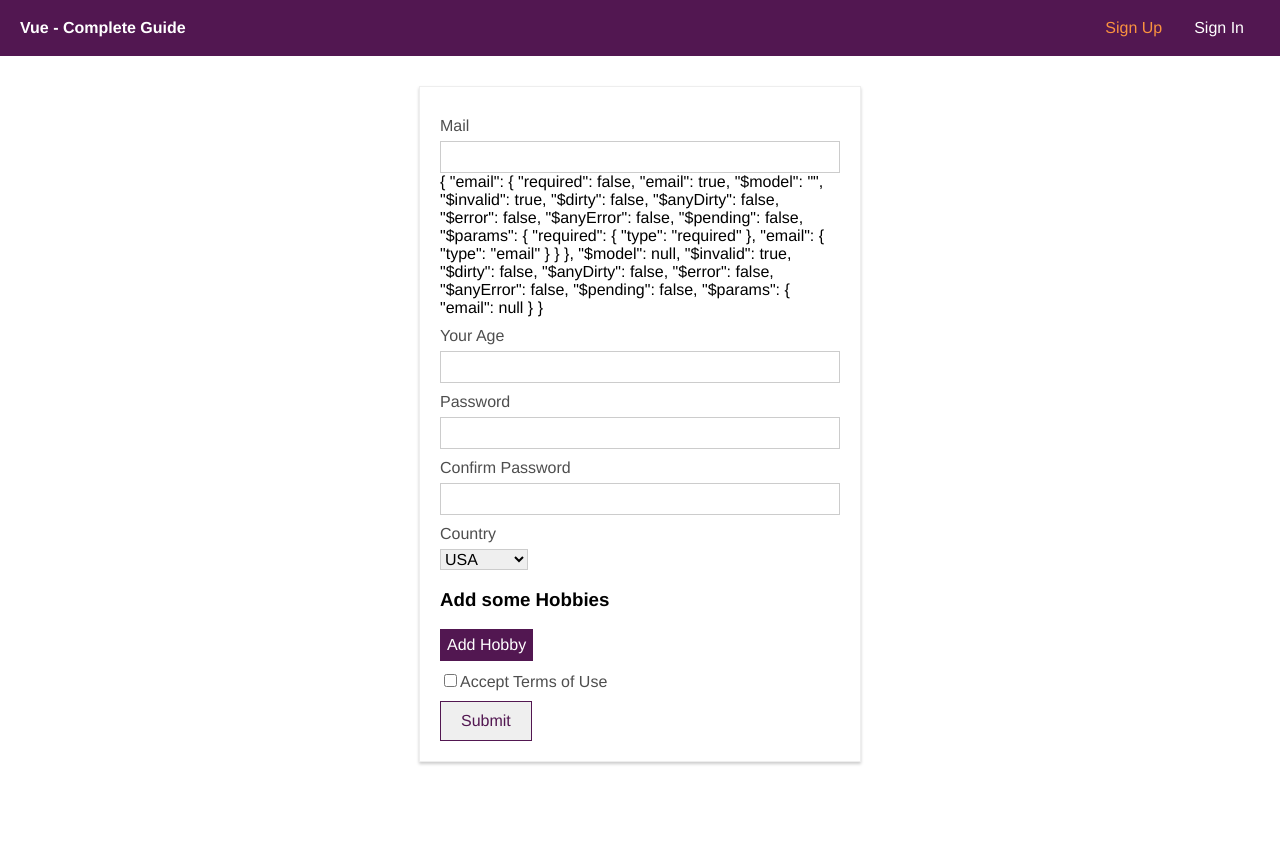
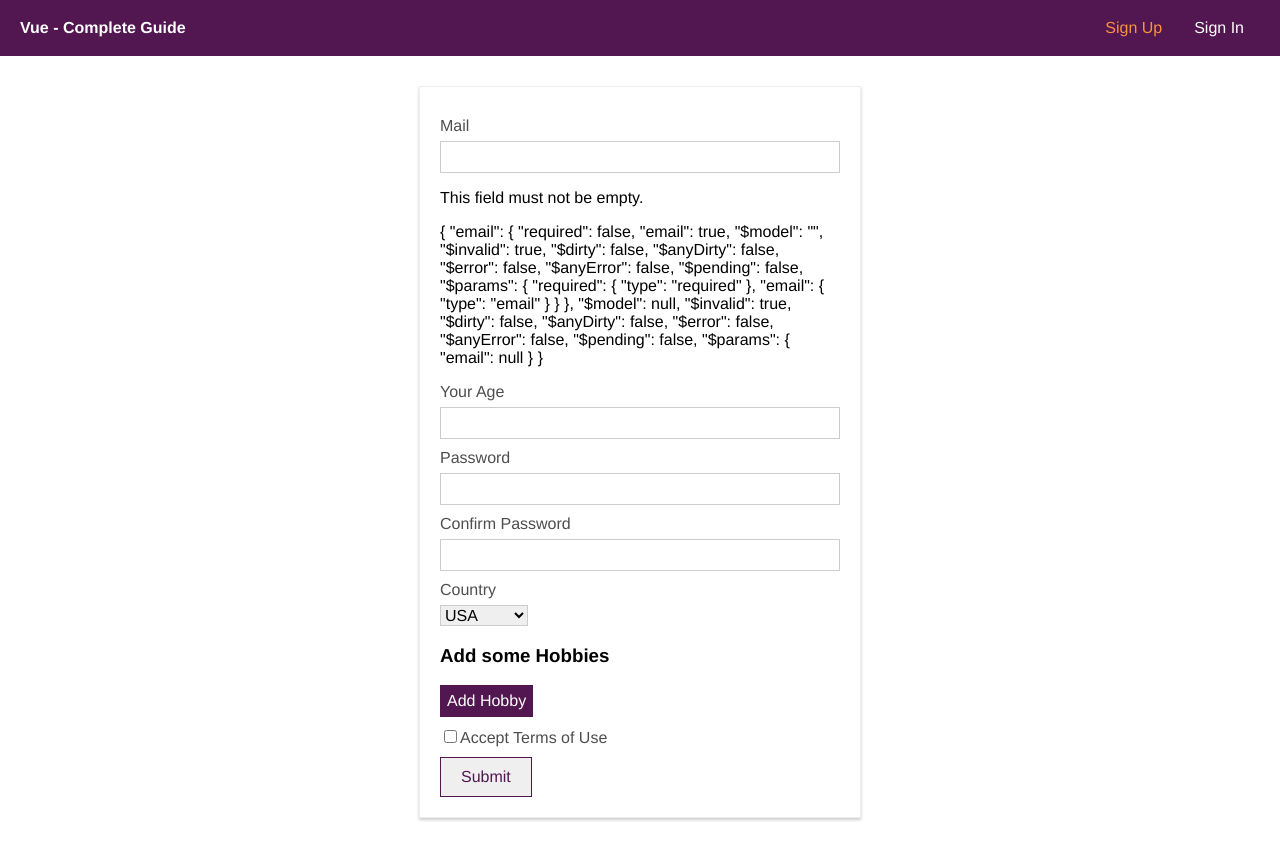
Before and after one commit to zerogpm/vue-axios, a Vue app: page /signup in a window 1280 px wide. Before the commit the page ends 800 px from the top, so only its background shows below. Built offline with nearby package versions, Linux system fonts and the light colour scheme; the HTML template or start-up script is replaced by a standard one.

Commit message:
Adding Validation UI feedback

```diff
--- a/src/components/auth/signup.vue
+++ b/src/components/auth/signup.vue
@@ -2,14 +2,16 @@
     <div id="signup">
         <div class="signup-form">
             <form @submit.prevent="onSubmit">
-                <div class="input">
+                <div class="input" :class="{invalid: $v.email.$error}">
                     <label for="email">Mail</label>
                     <input
                             type="email"
                             id="email"
                             @input="$v.email.$touch()"
                             v-model="email">
-                    <div>{{ $v }}</div>
+                    <p v-if="!$v.email.email">Please Enter Valid Email</p>
+                    <p v-if="!$v.email.required">This field must not be empty.</p>
+                    <p>{{ $v }}</p>
                 </div>
                 <div class="input">
                     <label for="age">Your Age</label>
@@ -158,6 +160,15 @@
         background-color: #eee;
     }
 
+    .input.invalid label {
+        color: red
+    }
+
+    .input.invalid input {
+        border: 1px solid red;
+        background-color: #ffc9aa;
+    }
+
     .input select {
         border: 1px solid #ccc;
         font: inherit;
```
